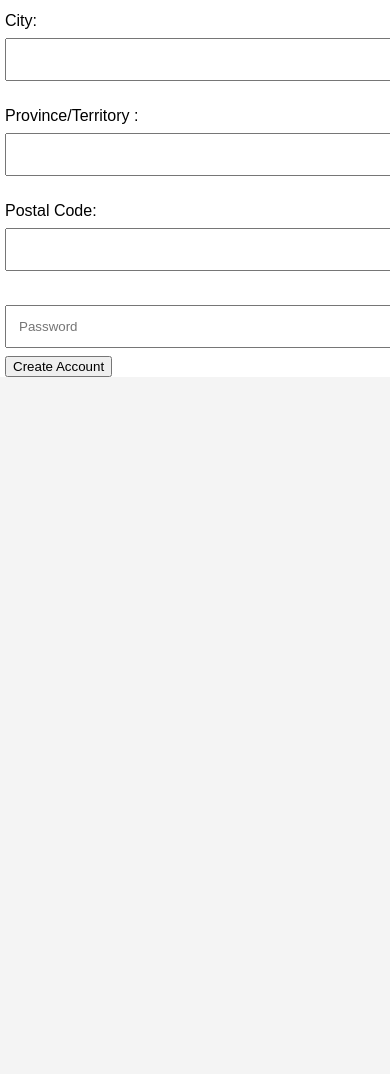
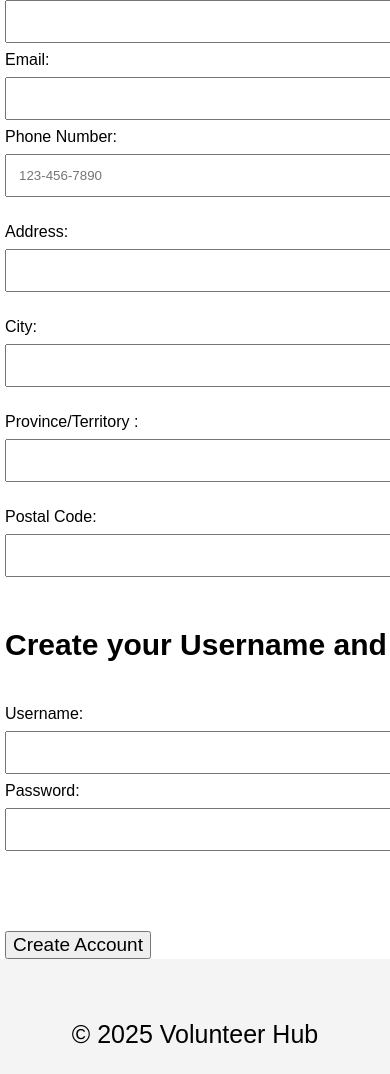
Before and after one commit to Matthew101010/ITEC4010code, a plain HTML site: page register-volunteer.html in a window 390 px wide. Shown: the part 687-1761 px from the top of the page. Before the commit the page ends 1064 px from the top, so only its background shows below. Drawn offline with Linux system fonts and the light colour scheme.

Commit message:
Revamp volunteer registration form with new fields
Updated the volunteer registration form to include additional fields such as phone number and username. Enhanced the layout and styling for better user experience.

```diff
--- a/register-volunteer.html
+++ b/register-volunteer.html
@@ -1,12 +1,12 @@
 <!DOCTYPE html>
 <html>
 <head>
-    <title>Register as Volunteer - Community Volunteer System</title>
+    <title>Community Volunteer System - Register as Volunteer</title>
     <link rel="stylesheet" href="styles.css">
 </head>
 <body>
 <header>
-    <h1>[Logo]</h1>
+    <h1 style="font-size: 80px;">Volunteer Hub</h1>
 </header>
 <br>
 <br>
@@ -15,11 +15,13 @@
     <form>
         <br>
         <label for="fName">First Name:</label><br>
-        <input type="fName" name="fName" required>
+        <input type="text" name="fName" required><br>
         <label for="lName">Last Name:</label><br>
-        <input type="text" name="lName" required>
+        <input type="text" name="lName" required><br>
         <label for="email">Email:</label><br>
-        <input type="email" name="Email" required>
+        <input type="email" name="Email" required><br>
+        <label for="phone">Phone Number:</label>
+        <input type="tel" id="phone" name="phone" placeholder="123-456-7890" required><br><br>
         <label for="street">Address:</label><br>
         <input type="text" id="street" name="street" required><br><br>
 
@@ -29,13 +31,27 @@
         <label for="province">Province/Territory :</label><br>
         <input type="text" id="province" name="province" required><br><br>
 
-        <label for="zip">Postal Code:</label><br>
-        <input type="text" id="zip" name="zip" required><br><br>
-        <input type="password" placeholder="Password" required>
-
-        <button type="submit">Create Account</button>
+        <label for="pcode">Postal Code:</label><br>
+        <input type="text" id="pcode" name="pcode" required><br><br>
+        <h2 style="font-size: 30px;">Create your Username and Password:</h2><br>
+        <label for="username">Username:</label><br>
+        <input type="text" name="username" required><br>
+        <label for="password">Password:</label><br>
+        <input type="text" name="password" required><br>
+<br>
+<br>
+<br>
+<br>
+        <button style="font-size: 19px;" type="submit">Create Account</button>
     </form>
 </div>
 
+
+<br>
+<br>
+
+<footer>
+    <p style="text-align:center;font-size: 25px;">© 2025 Volunteer Hub</p>
+</footer>
 </body>
 </html>
```
